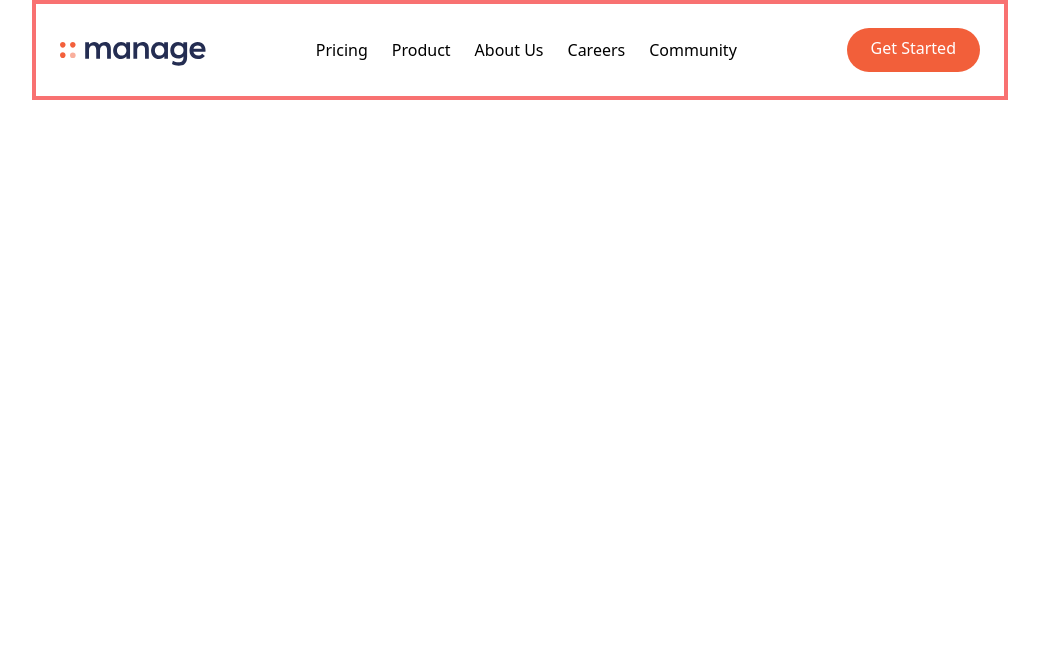
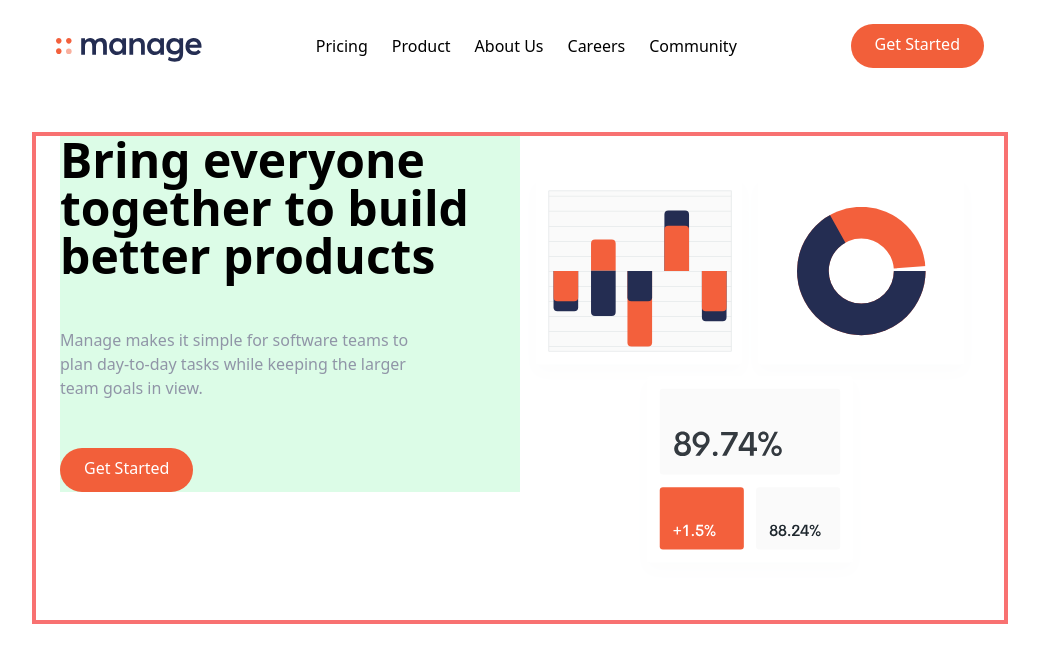
Before and after one commit to pernillasterner/tailwind-manage-landing, a website: page index.html in a window 1280 px wide. Shown: the whole page, without its empty margins (120-1159 px from the left). Drawn offline with Linux system fonts and the light colour scheme.

Commit message:
Add hero section

```diff
--- a/index.html
+++ b/index.html
@@ -8,7 +8,7 @@
 </head>
 <body>
   <!-- Navbar -->
-   <nav class="container relative p-6 mx-auto border-4 border-red-400">
+   <nav class="container relative p-6 mx-auto">
     <!-- Flex container -->
      <div class="flex items-center justify-between">
       <!-- Logo -->
@@ -26,11 +26,43 @@
        <!-- Button -->
         <a
           href=""
-          class="p-3 px-6 pt-2 text-white rounded-full bg-brightRed baseline hover:bg-brightRedLight"
+          class="hidden p-3 px-6 pt-2 text-white rounded-full md:block bg-brightRed baseline hover:bg-brightRedLight"
           >
           Get Started
         </a>
      </div>
    </nav>
+
+   <!-- Hero Sektion -->
+    <section id="hero">
+      <!-- Flex Container -->
+       <div class="container flex flex-col-reverse items-center px-6 mx-auto mt-10 space-y-0 border-4 border-red-400 md:space-y-0 md:flex-row">
+        <!-- Left item -->
+        <div class="flex flex-col mb-32 space-y-12 bg-green-100 md:w-1/2">
+          <h1 class="max-w-md text-4xl font-bold text-center md:text-5xl md:text-left">
+            Bring everyone together to build better products
+          </h1>
+          <p class="max-w-sm text-center text-darkGrayishBlue md:text-left">
+            Manage makes it simple for software teams to plan
+            day-to-day tasks while keeping the larger team goals
+            in view.
+          </p>
+          <div class="flex justify-center md:justify-start">
+            <a
+            href=""
+            class="p-3 px-6 pt-2 text-white rounded-full bg-brightRed baseline hover:bg-brightRedLight"
+            >
+            Get Started
+          </a>
+          </div>
+        </div>
+        <!-- Image -->
+        <div class="md:w-1/2">
+          <img src="img/illustration-intro.svg" alt="">
+        </div>
+       </div>
+    </section>
+
+
 </body>
 </html>
```
Also changed, not shown: css/main.css.
